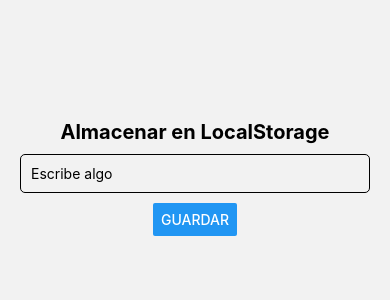
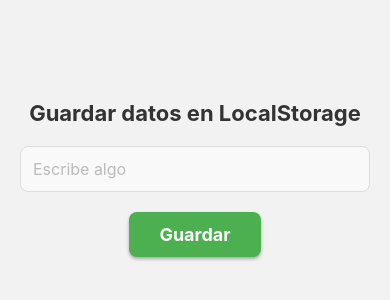
Before and after one commit to RodrigoVzz/PruebaTecnica, a React Native app in the folder MiApp/: screen /Home in a window 390 px wide. Shown: the part 244-544 px from the top of the page. Built offline with nearby package versions, Linux system fonts and the light colour scheme.

Commit message:
Cambios en homescreen.js

```diff
--- a/MiApp/src/screens/HomeScreen.js
+++ b/MiApp/src/screens/HomeScreen.js
@@ -1,5 +1,5 @@
 import React, { useState, useEffect } from 'react';
-import { View, Text, TextInput, Button, StyleSheet } from 'react-native';
+import { View, Text, TextInput, TouchableOpacity, StyleSheet } from 'react-native';
 import AsyncStorage from '@react-native-async-storage/async-storage';
 
 export default function HomeScreen() {
@@ -22,17 +22,53 @@ export default function HomeScreen() {
 
   return (
     <View style={styles.container}>
-      <Text style={styles.title}>Almacenar en LocalStorage</Text>
-      <TextInput style={styles.input} value={input} onChangeText={setInput} placeholder="Escribe algo" />
-      <Button title="Guardar" onPress={saveData} />
-      {savedData ? <Text style={styles.result}>Guardado: {savedData}</Text> : null}
+      <Text style={styles.title}>Guardar datos en LocalStorage</Text>
+      <TextInput
+        style={styles.input}
+        value={input}
+        onChangeText={setInput}
+        placeholder="Escribe algo"
+        placeholderTextColor="#bbb"
+      />
+      <TouchableOpacity style={styles.button} onPress={saveData}>
+        <Text style={styles.buttonText}>Guardar</Text>
+      </TouchableOpacity>
+      {savedData ? (
+        <Text style={styles.result}>¡Guardado: {savedData}</Text>
+      ) : null}
     </View>
   );
 }
 
 const styles = StyleSheet.create({
   container: { flex: 1, justifyContent: 'center', alignItems: 'center', padding: 20 },
-  title: { fontSize: 20, fontWeight: 'bold', marginBottom: 10 },
-  input: { width: '100%', borderWidth: 1, padding: 10, marginBottom: 10, borderRadius: 5 },
-  result: { marginTop: 10, fontSize: 16 },
+  title: { fontSize: 22, fontWeight: 'bold', marginBottom: 20, color: '#333' },
+  input: {
+    width: '100%',
+    borderWidth: 1,
+    borderColor: '#ddd',
+    padding: 12,
+    marginBottom: 20,
+    borderRadius: 8,
+    backgroundColor: '#f9f9f9',
+    fontSize: 16,
+  },
+  button: {
+    backgroundColor: '#4CAF50',
+    paddingVertical: 12,
+    paddingHorizontal: 30,
+    borderRadius: 8,
+    shadowColor: '#000',
+    shadowOffset: { width: 0, height: 2 },
+    shadowOpacity: 0.3,
+    shadowRadius: 3.5,
+    elevation: 5,
+  },
+  buttonText: { color: '#fff', fontSize: 18, fontWeight: 'bold' },
+  result: {
+    marginTop: 20,
+    fontSize: 16,
+    color: '#4CAF50',
+    fontWeight: '600',
+  },
 });
```
